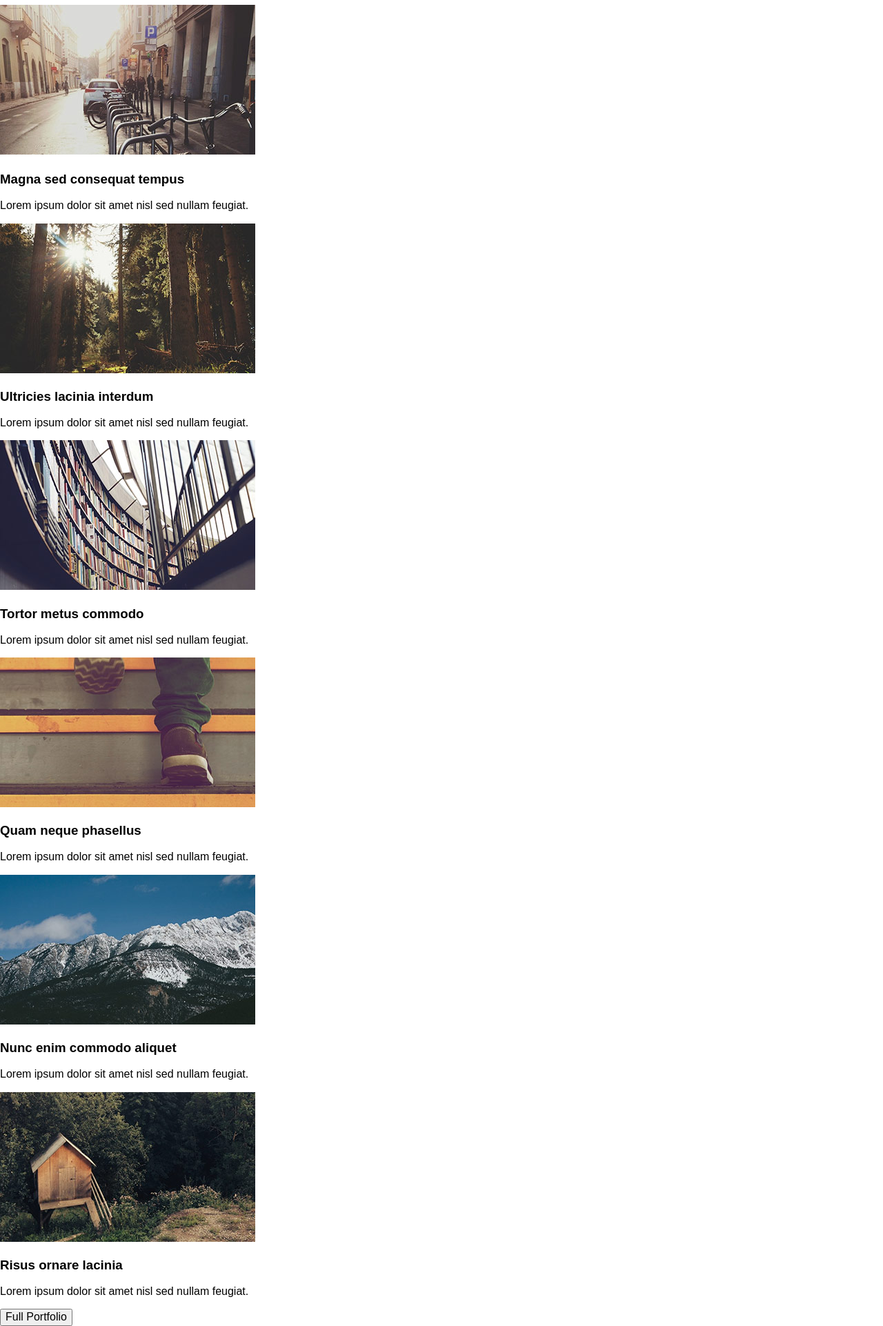
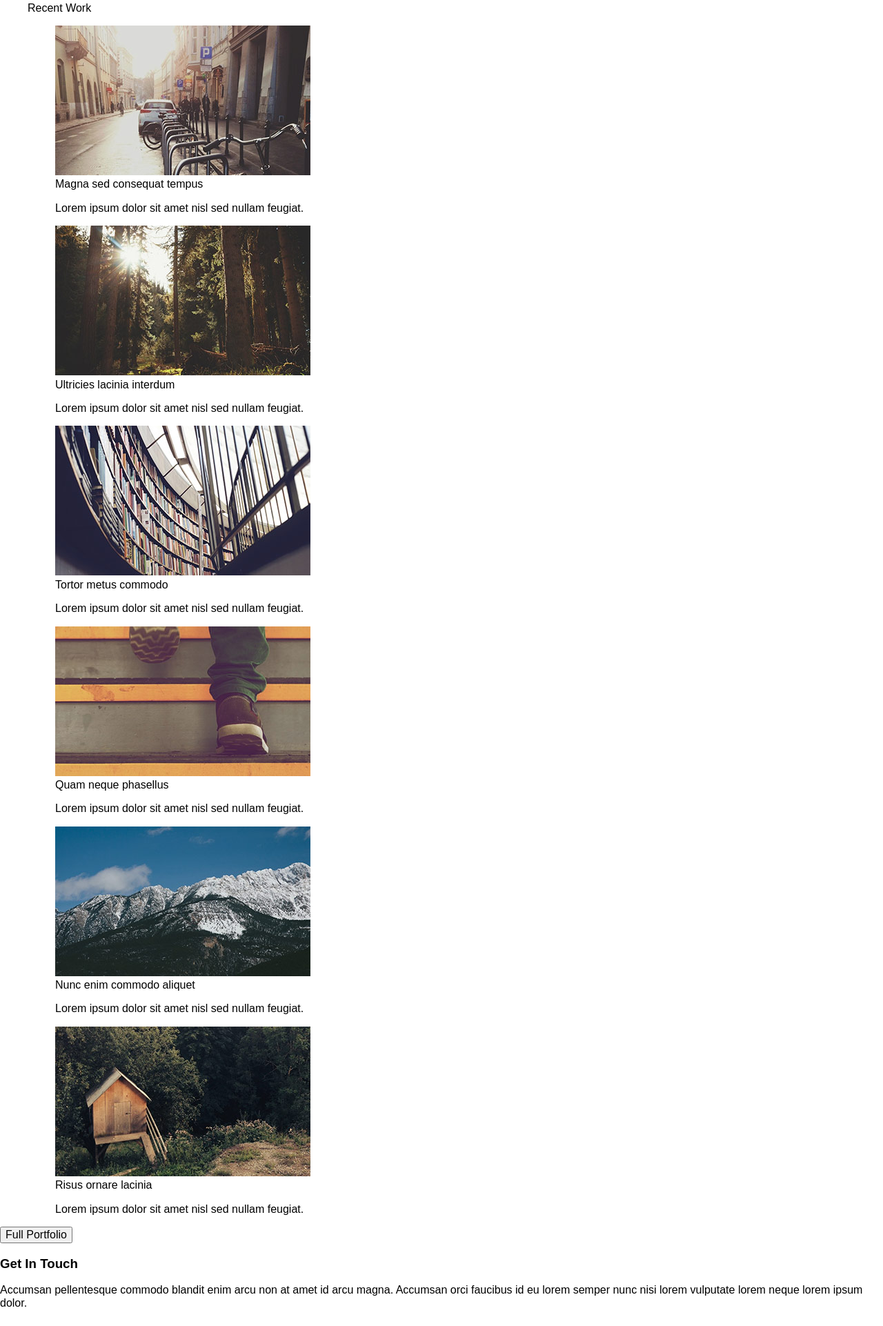
Before and after one commit to terrancecorley/photo_port, a plain HTML site: page index.html in a window 1280 px wide. Shown: the part 332-2254 px from the top of the page at 69% size. Drawn offline with Linux system fonts and the light colour scheme.

Commit message:
Created gallery-section html.

```diff
--- a/index.html
+++ b/index.html
@@ -11,51 +11,69 @@
   </head>
   <body>
 
-    <header>
+    <header class="main-header">
       <img src="img/avatar.jpg" alt="Profile photo of photographer.">
       <p><span>I am Photo Port</span>, a super simple responsive site developed by <a href="http://terrancecorley.github.io">Terrance Corley</a>.</p>
     </header>
 
     <main>
 
-      <section class="intro">
+      <section class="intro-section">
         <h1>Ipsum lorem dolor aliquam ante commodo magna sed accumsan arcu neque.</h1>
         <p>Accumsan orci faucibus id eu lorem semper. Eu ac iaculis ac nunc nisi lorem vulputate lorem neque cubilia ac in adipiscing in curae lobortis tortor primis integer massa adipiscing id nisi accumsan pellentesque commodo blandit enim arcu non at amet id arcu magna. Accumsan orci faucibus id eu lorem semper nunc nisi lorem vulputate lorem neque cubilia.</p>
         <button>Learn More</button>
       </section>
 
-      <section class="gallery">
-        <h2>
+      <section class="gallery-section">
+        <figure role="group">
+          <figcaption>Recent Work</figcaption>
+          <figure>
             <img src="img/01.jpg" alt="">
-          <h3>Magna sed consequat tempus</h3>
+            <figcaption>Magna sed consequat tempus</figcaption>
             <p>Lorem ipsum dolor sit amet nisl sed nullam feugiat.</p>
+          </figure>
+          <figure>
             <img src="img/02.jpg" alt="">
-          <h3>Ultricies lacinia interdum</h3>
+            <figcaption>Ultricies lacinia interdum</figcaption>
             <p>Lorem ipsum dolor sit amet nisl sed nullam feugiat.</p>
+          </figure>
+          <figure>
             <img src="img/03.jpg" alt="">
-          <h3>Tortor metus commodo</h3>
+            <figcaption>Tortor metus commodo</figcaption>
             <p>Lorem ipsum dolor sit amet nisl sed nullam feugiat.</p>
+          </figure>
+          <figure>
             <img src="img/04.jpg" alt="">
-          <h3>Quam neque phasellus</h3>
+            <figcaption>Quam neque phasellus</figcaption>
             <p>Lorem ipsum dolor sit amet nisl sed nullam feugiat.</p>
+          </figure>
+          <figure>
             <img src="img/05.jpg" alt="">
-          <h3>Nunc enim commodo aliquet</h3>
+            <figcaption>Nunc enim commodo aliquet</figcaption>
             <p>Lorem ipsum dolor sit amet nisl sed nullam feugiat.</p>
+          </figure>
+          <figure>
             <img src="img/06.jpg" alt="">
-          <h3>Risus ornare lacinia</h3>
+            <figcaption>Risus ornare lacinia</figcaption>
             <p>Lorem ipsum dolor sit amet nisl sed nullam feugiat.</p>
-        </h2>
+          </figure>
+        </figure>
 
         <button>Full Portfolio</button>
       </section>
 
-      <section class="contact">
+      <section class="contact-section">
+
+        <header class="contact-header">
+          <h3>Get In Touch</h3>
+          <p>Accumsan pellentesque commodo blandit enim arcu non at amet id arcu magna. Accumsan orci faucibus id eu lorem semper nunc nisi lorem vulputate lorem neque lorem ipsum dolor.</p>
+        </header>
 
       </section>
 
     </main>
 
-    <footer>
+    <footer class="main-footer">
 
     </footer>
 
```
Lines whose indentation alone changed are shown as unchanged.
